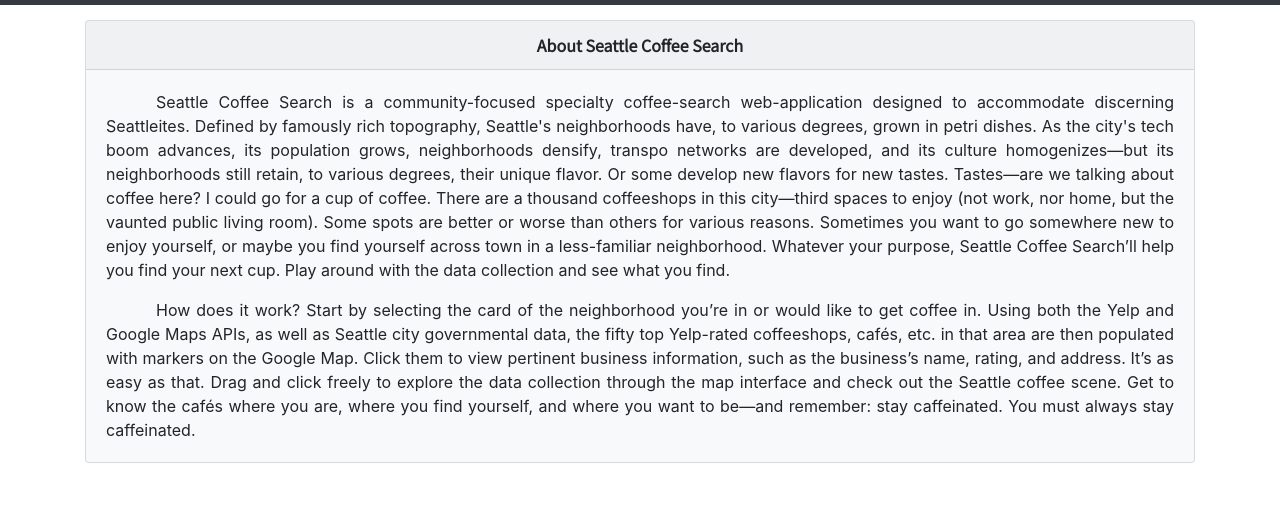
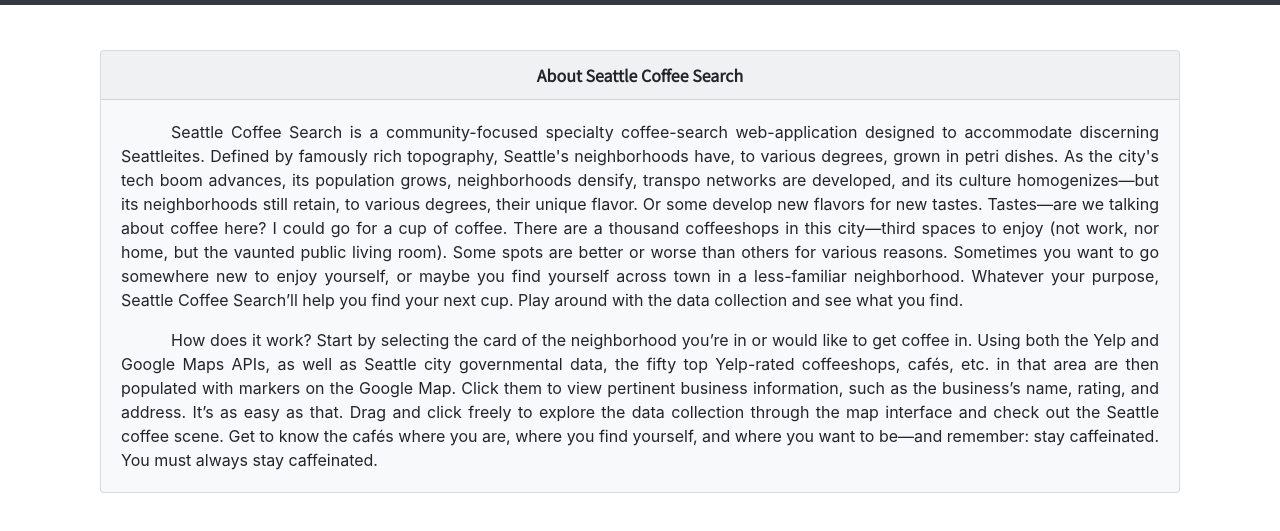
Before and after one commit to macdhollister/Seattle-Coffee-Search, a plain HTML site: page about.html in a window 1280 px wide. Shown: the part 65-596 px from the top of the page. Drawn offline with nearby package versions, Linux system fonts and the light colour scheme.

```diff
--- a/about.html
+++ b/about.html
@@ -35,7 +35,7 @@
         </div>
     </nav>
 
-    <div class="container">
+    <div class="container" id="aboutDiv">
         <div class="row">
             <div class="col-lg-12">
             <div class="card bg-light mb-3">
--- a/assets/css/style.css
+++ b/assets/css/style.css
@@ -105,6 +105,10 @@
     margin-top: 50px;
 }
 
+#aboutDiv {
+    padding: 30px;
+}
+
 /* some media queries */
 
 @media only screen and (max-width: 991px) {
```
